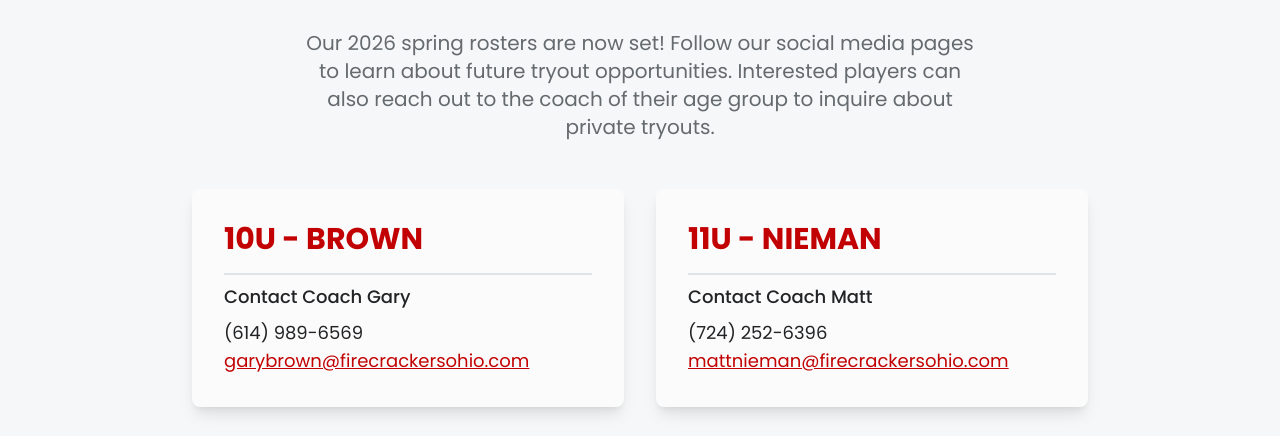
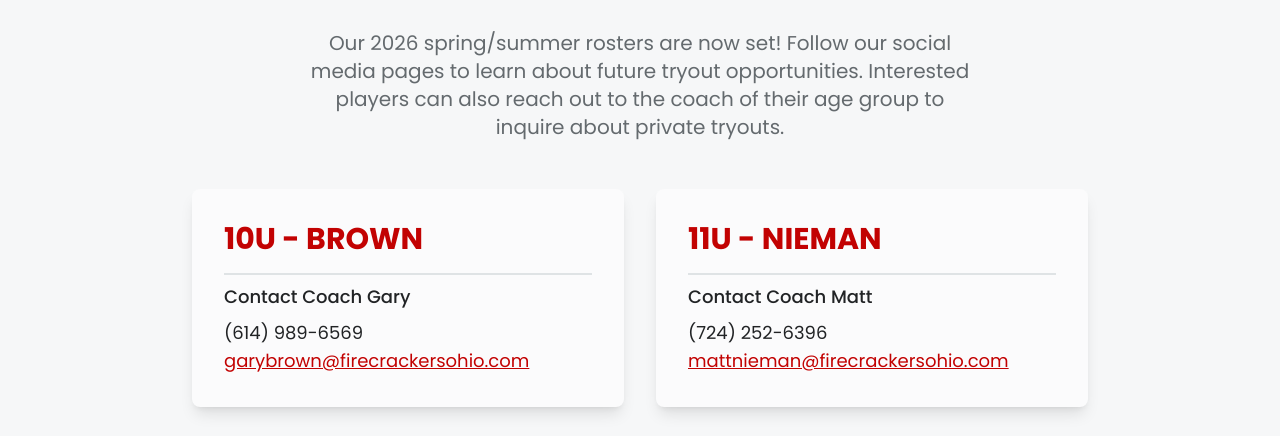
Before and after one commit to Firecrackers-Ohio/firecrackers-ohio.github.io, an Astro site: page /tryouts in a window 1280 px wide. Shown: the part 287-723 px from the top of the page. Built offline with nearby package versions, Linux system fonts and the light colour scheme; Astro itself is replaced by a stand-in of ours; no server answers.

Commit message:
Tryout working and updated Chelsea pic

```diff
--- a/src/pages/tryouts.astro
+++ b/src/pages/tryouts.astro
@@ -24,9 +24,9 @@
       <p
         class="mx-auto max-w-2xl text-lg text-gray-700 md:text-xl dark:text-gray-300"
       >
-        Our 2026 spring rosters are now set! Follow our social media pages to
-        learn about future tryout opportunities. Interested players can also
-        reach out to the coach of their age group to inquire about private
+        Our 2026 spring/summer rosters are now set! Follow our social media
+        pages to learn about future tryout opportunities. Interested players can
+        also reach out to the coach of their age group to inquire about private
         tryouts.
       </p>
     </div>
```
Also changed, not shown: 1 other file.
